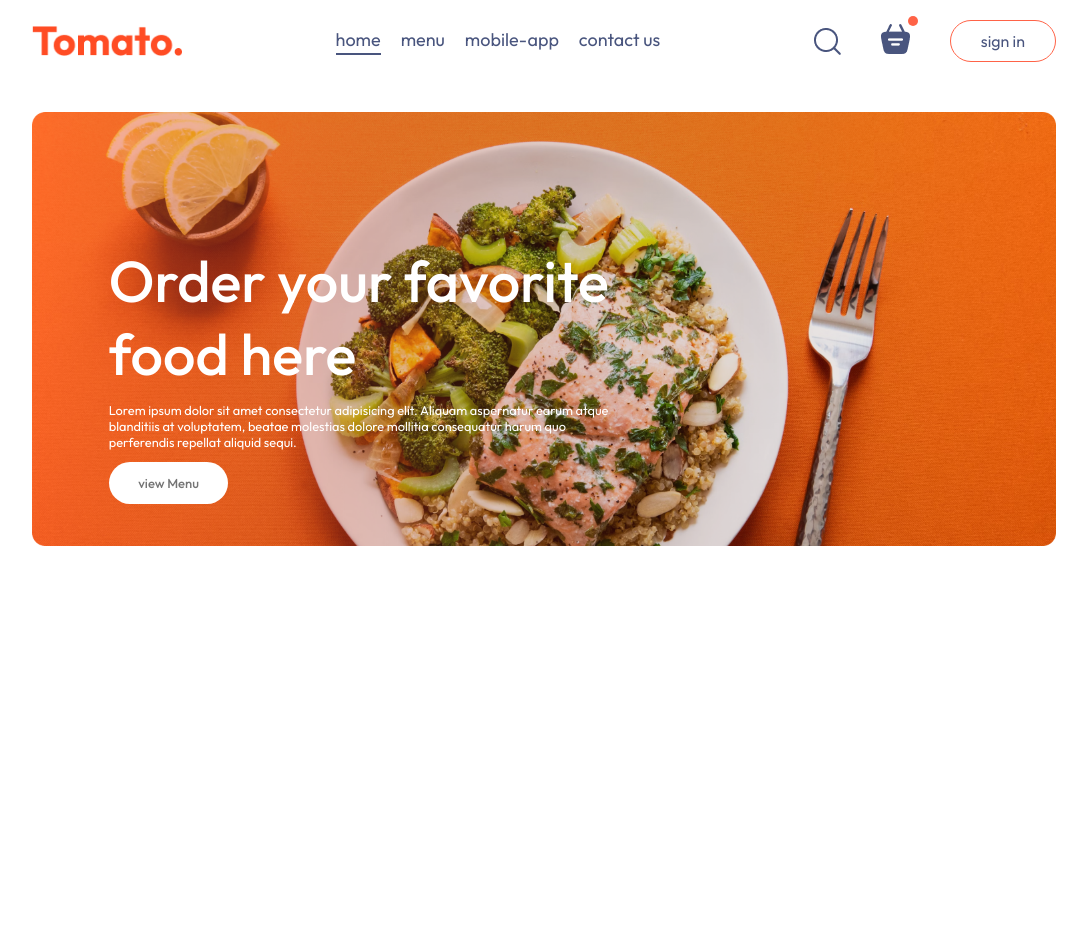
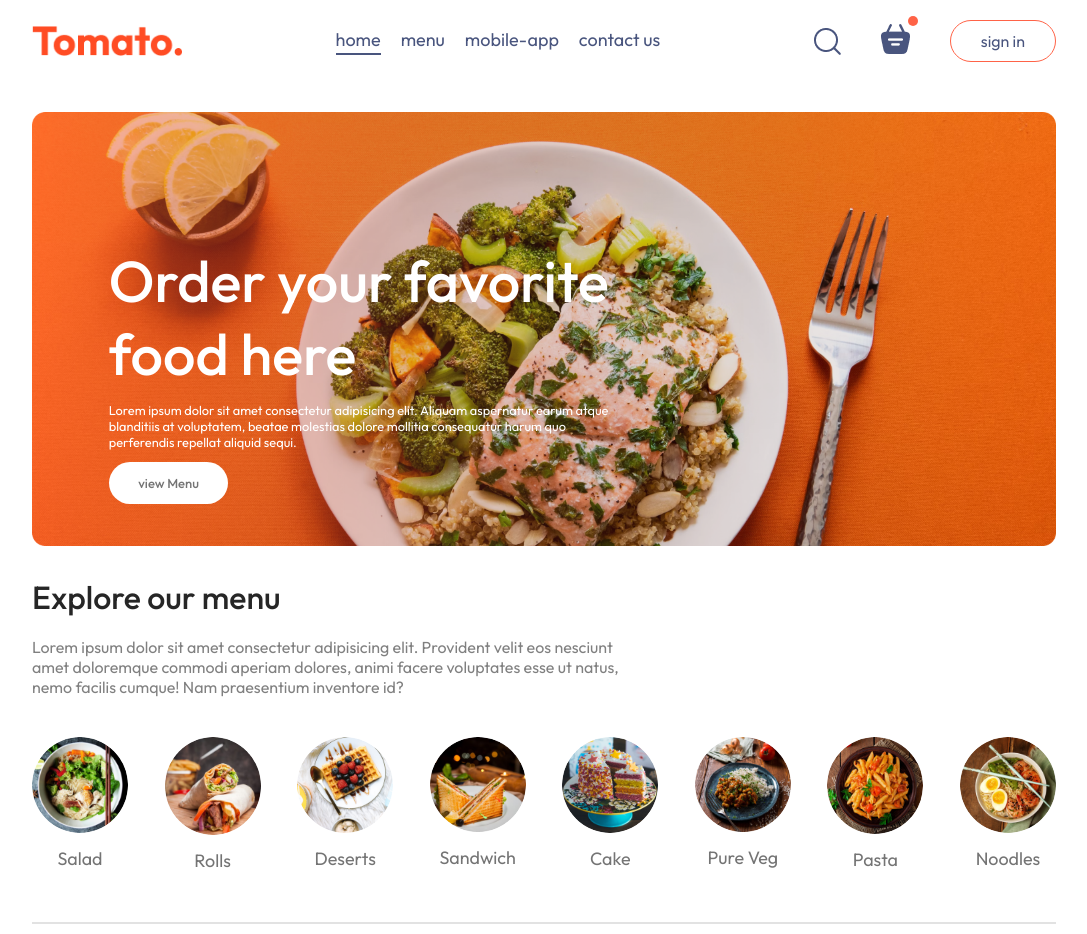
Before and after one commit to sarachafikidrissi/Foody-Website-Project, a React (Create React App) app in the folder foody/: page / in a window 1280 px wide. Shown: the whole page, without its empty margins (96-1183 px from the left). Before the commit the page ends 800 px from the top, so only its background shows below. Built offline with nearby package versions, Linux system fonts and the light colour scheme.

Commit message:
menu items created

```diff
--- /dev/null
+++ b/foody/src/Components/ExploreMenu/ExploreMenu.css
@@ -0,0 +1,46 @@
+.explore-menu {
+    display: flex;
+    flex-direction: column;
+    gap: 20px;
+}
+.explore-menu h1 {
+    color: #262626;
+    font-weight: 500;
+}
+.explore-menu-text {
+    max-width: 60%;
+    color: #808080;
+}
+
+.explore-menu-list {
+    display: flex;
+    justify-content: space-between;
+    gap: 30px;
+    text-align: center;
+    margin: 20px 0px;
+    overflow-x: scroll;
+}
+.explore-menu-list::-webkit-scrollbar {
+    display: none;
+}
+
+.explore-menu-list img {
+    width: 7.5vw;
+    min-width: 80px;
+    cursor: pointer;
+    border-radius: 50%;
+    transition: 0.2s;
+}
+.explore-menu-list p{
+    margin-top: 10px;
+    color: #747474;
+    font-size: max(1.4vw, 16px);
+    cursor: pointer;
+}
+
+.explore-menu hr {
+    margin: 10px 0px;
+    height: 2px;
+    background-color: #e2e2e2;
+    border: none;
+}
--- /dev/null
+++ b/foody/src/Components/ExploreMenu/ExploreMenu.js
@@ -0,0 +1,25 @@
+import React from 'react'
+import './ExploreMenu.css'
+import { menu_list } from '../../assets/assets'
+
+function ExploreMenu() {
+  return (
+    <div className='explore-menu' id='explore-menu'>
+        <h1>Explore our menu</h1>
+        <p className='explore-menu-text'>Lorem ipsum dolor sit amet consectetur adipisicing elit. Provident velit eos nesciunt amet doloremque commodi aperiam dolores, animi facere voluptates esse ut natus, nemo facilis cumque! Nam praesentium inventore id?</p>
+        <div className="explore-menu-list">
+            {menu_list.map((item,index)=> {
+                return (
+                    <div key={index} className="explore-menu-list-item">
+                        <img src={item.menu_image} alt=''></img>
+                        <p>{item.menu_name}</p>
+                    </div>
+                )
+            })}
+        </div>
+        <hr />
+    </div>
+  )
+}
+
+export default ExploreMenu
--- a/foody/src/Pages/Home/Home.js
+++ b/foody/src/Pages/Home/Home.js
@@ -1,11 +1,13 @@
 import React from 'react'
 import './Home.css'
 import Header from '../../Components/Header/Header'
+import ExploreMenu from '../../Components/ExploreMenu/ExploreMenu'
 
 function Home() {
   return (
     <div>
       <Header />
+      <ExploreMenu />
     </div>
   )
 }
```
